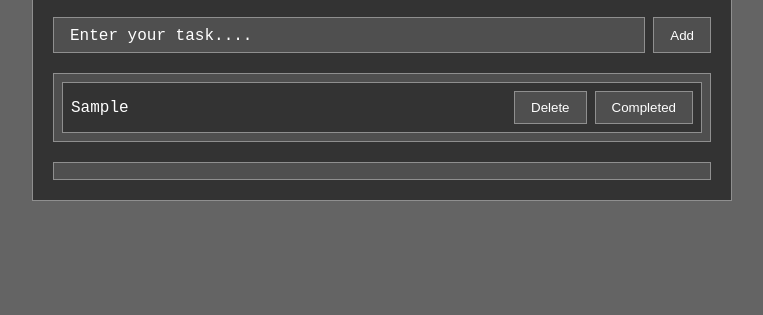
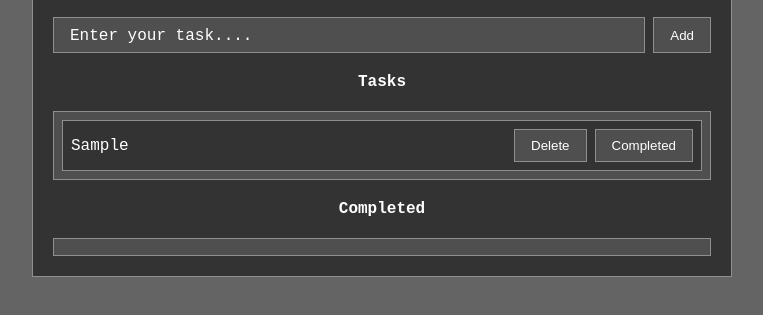
Before and after one commit to SandipTamangDev/project_3_js_todo_list_app, a plain HTML site: page index.html in a window 1280 px wide. Both pictures are taken after typing "Sample" into the empty fields and a click on the button "Add". Shown: the part 81-396 px from the top of the page, without its empty margins (258-1021 px from the left). Drawn offline with Linux system fonts and the light colour scheme.

Commit message:
added competed button functionality

```diff
--- a/index.html
+++ b/index.html
@@ -15,10 +15,12 @@
                         <input type="text" id="input" placeholder="Enter your task....">
                         <button type="button" id="add">Add</button>
                     </div>
+
+                    <h2>Tasks</h2>
                 <ul id="task-list">
                 </ul>
-
-                <ul id="compeleted-task">
+                    <h2>Completed</h2>
+                <ul id="completed-task">
                 </ul>
             </div>
         </section>
--- a/js/script.js
+++ b/js/script.js
@@ -1,55 +1,21 @@
-// let a = " "
-// let b = &nbsp
-
-// let data = [];
 const input = document.getElementById('input');
 const taskList = document.getElementById('task-list');
 const add = document.getElementById('add');
+const completedList = document.getElementById('completed-task');
 let deleteTask;
 let completedTask;
 
 
 
-// function addTask() {
-//     const inputText = input.value;
-
-//     alert
-
-//     const li = document.createElement("li");
-
-//     const newContent = document.createTextNode("testing testing");
-
-//     li.appendChild('newContent');
-
-//     document.body.insertBefore(li, taskList);
-// }
-
-
-
 add.addEventListener('click', ()=> {
-    // const inputText = input.value.trim();
     let inputText = input.value;
-    // alert(inputText);
     const anotherVariable = inputText.replace(/ /g,"&nbsp;");;
-    // alert(anotherVariable)
     console.log(anotherVariable);
     if(anotherVariable === "") {
         return;
     }
 
-    // issue zone
     const list = document.createElement("li");
-    // list.textContent = anotherVariable;
-
-    // list = anotherVariable;
-
-    // li.textContent
-
-    // data.push(anotherVariable);
-    // console.log(data);
-
-    // taskList.appendChild();
-    // const list =
     list.innerHTML = anotherVariable;
     const wrapper = document.createElement("div");
     wrapper.classList.add("wrapper")
@@ -58,35 +24,23 @@ add.addEventListener('click', ()=> {
     deleteTask.textContent = "Delete";
     list.appendChild(deleteTask);
     deleteTask.addEventListener('click', ()=> {
-       list.remove();
+        list.remove();
     });
-
-    wrapper.appendChild(deleteTask);
 
     completedTask = document.createElement("button");
     completedTask.textContent = "Completed";
     list.appendChild(completedTask);
-    completedTask.addEventListener('click', () =>{
-    });
 
+    wrapper.appendChild(deleteTask);
     wrapper.appendChild(completedTask);
 
-
-
-
-
-
-    // li.appendChild(anotherVariable);
-    // anotherVariable.innerHTML = anotherVariable.innerText.replaceAll(" ", "&nbsp;");
-    console.log(anotherVariable);
+    completedTask.addEventListener('click', () =>{
+        completedList.appendChild(list);
+        wrapper.remove();
+    });
 
     list.appendChild(wrapper);
     taskList.appendChild(list);
-    // console.log(list)
-    // console.log(list.textContent);
-
-    // problem;
-
     input.value = "";
 });
 
```
